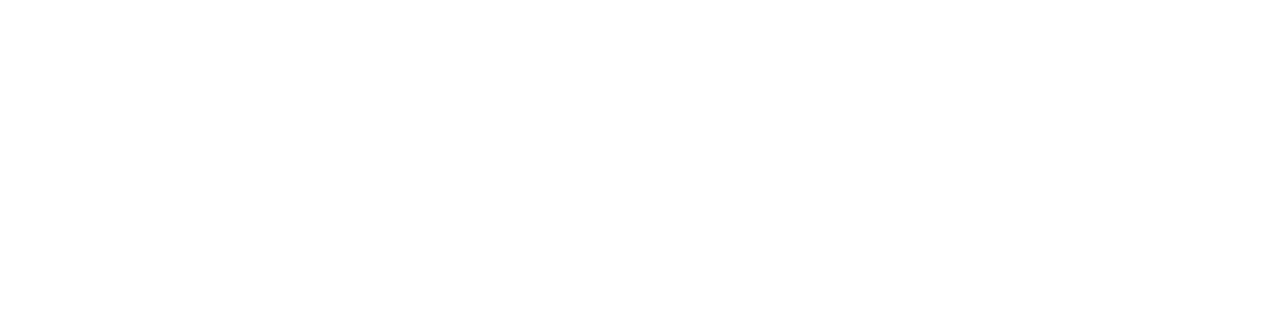
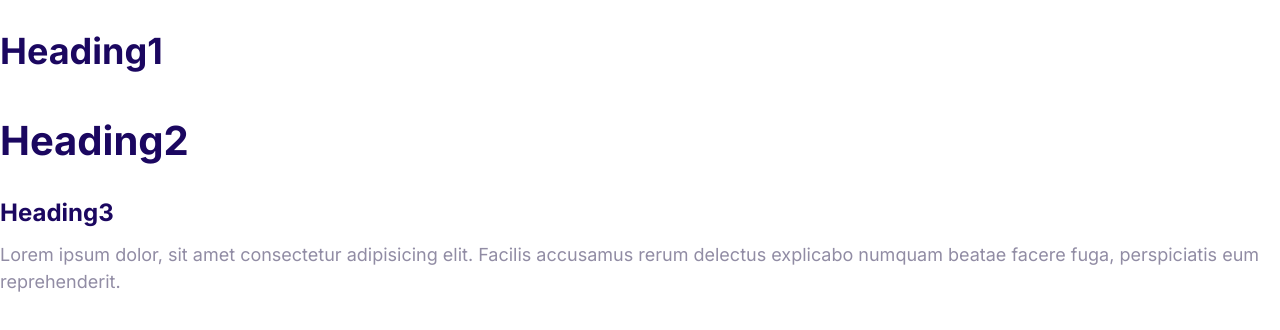
Before and after one commit to babli1111/Noshify, a plain HTML site: page index.html in a window 1280 px wide. Drawn offline with nearby package versions, Linux system fonts and the light colour scheme.

Commit message:
Define the styles for the font

```diff
--- a/Css/styles.css
+++ b/Css/styles.css
@@ -3,5 +3,46 @@
   --color-secondary: #00d9ff;
   --color-accent: #ff3400;
   --color-headings: #1b0760;
-  --color-vody: #918ca4;
+  --color-body: #918ca4;
 }
+html {
+  font-size: 62.5%;
+}
+body {
+  font-family: Inter, Arial, Helvetica, sans-serif;
+  color: var(--color-body);
+  font-size: 2.4rem;
+  line-height: 1.5;
+}
+h1,
+h2,
+h3 {
+  color: var(--color-headings);
+  margin-bottom: 1rem;
+}
+h1 {
+  font-size: 7rem;
+}
+h2 {
+  font-size: 4rem;
+}
+h3 {
+  font-size: 3rem;
+}
+p {
+  margin-top: 0;
+}
+@media screen and (min-width: 1024px) {
+  body {
+    font-size: 1.8rem;
+  }
+  h1 {
+    font-size: 8rem;
+  }
+  h2 {
+    font-size: 4rem;
+  }
+  h3 {
+    font-size: 2.4rem;
+  }
+}
--- a/index.html
+++ b/index.html
@@ -4,9 +4,24 @@
     <meta charset="UTF-8" />
     <meta http-equiv="X-UA-Compatible" content="IE=edge" />
     <meta name="viewport" content="width=device-width, initial-scale=1.0" />
-    <title>Document</title>
+    <title>Noshify</title>
+    <link rel="preconnect" href="https://fonts.googleapis.com" />
+    <link rel="preconnect" href="https://fonts.gstatic.com" crossorigin />
+    <link
+      href="https://fonts.googleapis.com/css2?family=Inter:wght@400;700&display=swap"
+      rel="stylesheet"
+    />
     <link rel="stylesheet" href="/Css/styles.css" />
     <link rel="stylesheet" href="/Css/normalize.css" />
   </head>
-  <body></body>
+  <body>
+    <h1>Heading1</h1>
+    <h2>Heading2</h2>
+    <h3>Heading3</h3>
+    <p>
+      Lorem ipsum dolor, sit amet consectetur adipisicing elit. Facilis
+      accusamus rerum delectus explicabo numquam beatae facere fuga,
+      perspiciatis eum reprehenderit.
+    </p>
+  </body>
 </html>
```
